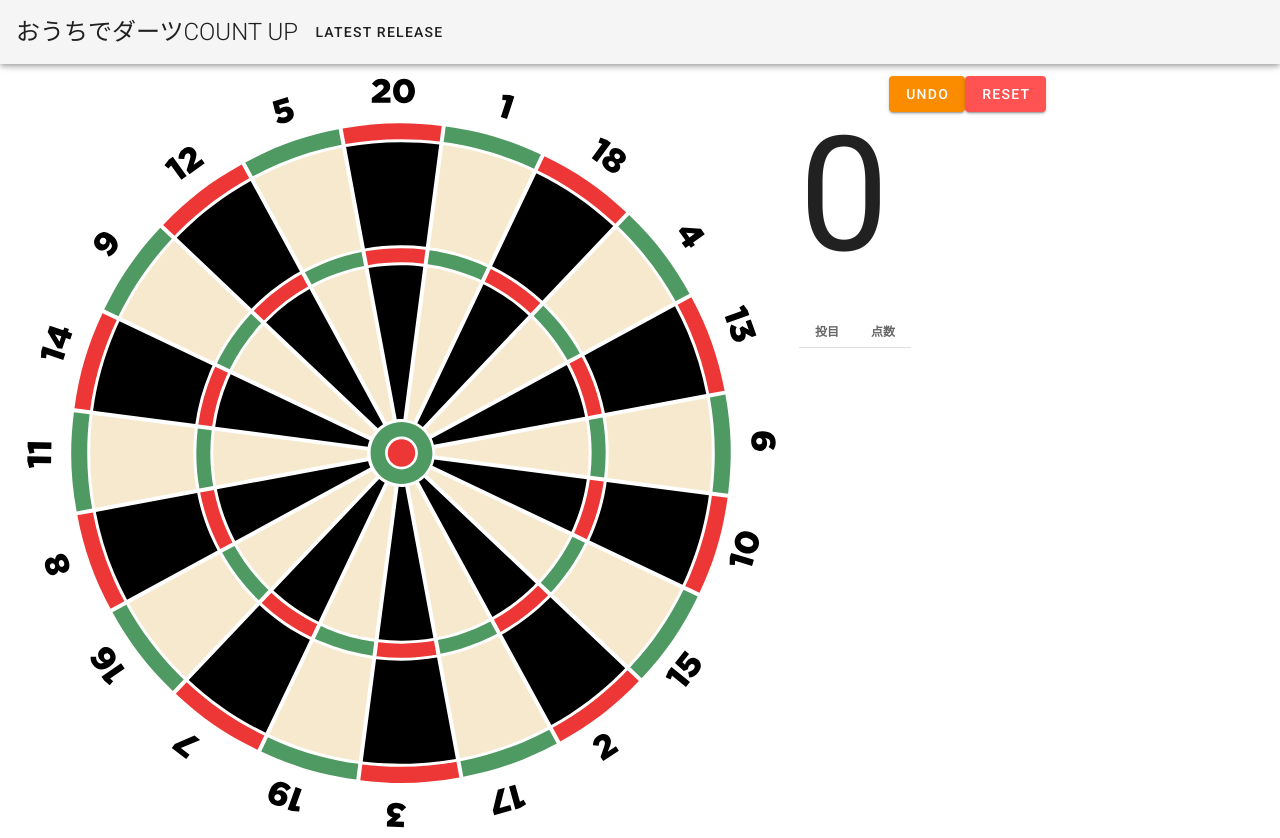
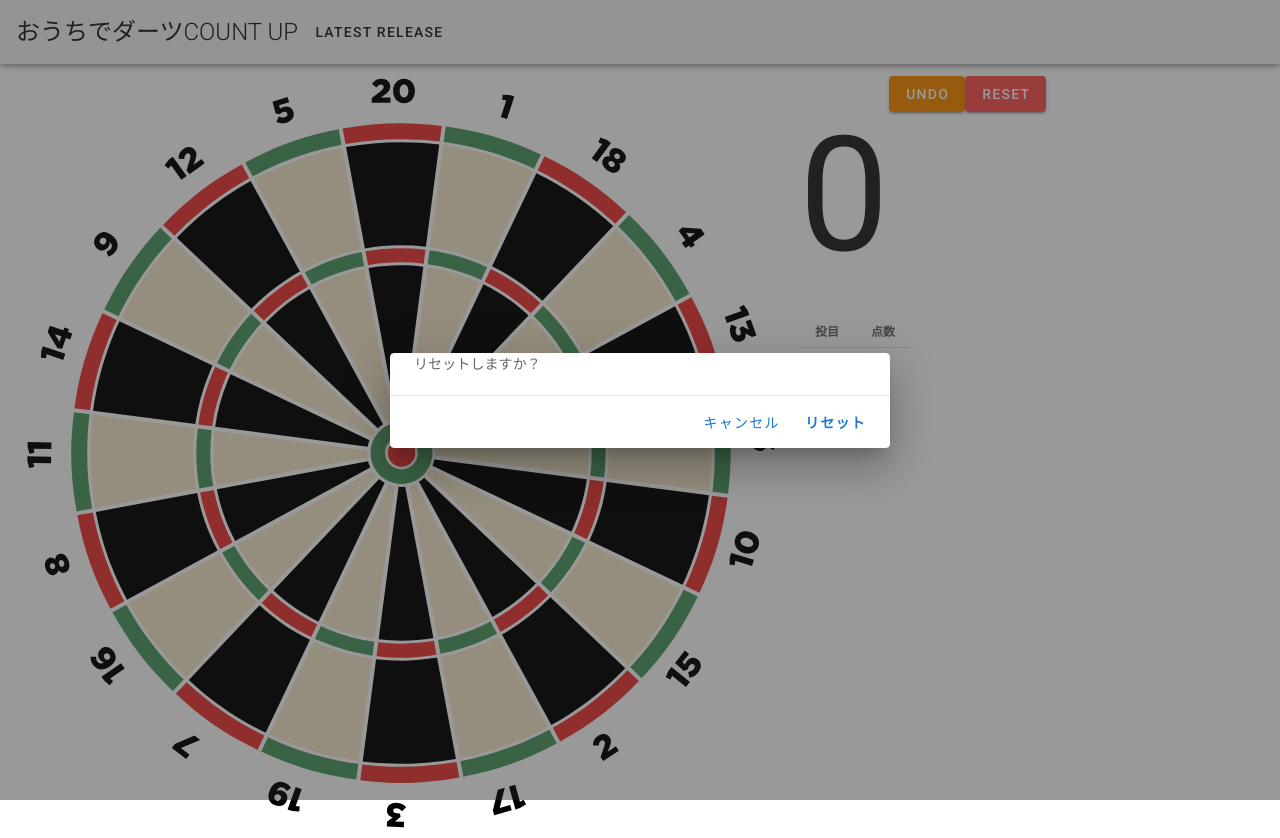
Before and after one commit to nanchovy/countup, a Vue app: page / in a window 1280 px wide. Both pictures are taken after a click on the button "RESET". Built offline with nearby package versions, Linux system fonts and the light colour scheme.

Commit message:
display dialog
リセットボタンを押した際、ダイアログを表示して確認してからスコアをリセットするようにした。

```diff
--- a/src/components/ScoreBoard.vue
+++ b/src/components/ScoreBoard.vue
@@ -6,7 +6,33 @@
           {{ history.reduce((sum, dart) => sum + dart.score, 0) }}
         </div>
         <v-btn color="warning" @click="this.deleteLastHistory">undo</v-btn>
-                <v-btn color="error" @click="resetHistory">RESET</v-btn>
+        <v-dialog
+            v-model="dialog"
+            width="500"
+        >
+          <template v-slot:activator="{ on }">
+            <v-btn color="error" v-on="on">RESET</v-btn>
+          </template>
+          <v-card>
+          <v-card-text>
+            リセットしますか？
+          </v-card-text>
+          <v-divider></v-divider>
+          <v-card-actions>
+            <div class="flex-grow-1"></div>
+            <v-btn
+              color="primary"
+              text
+              @click="dialog = false"
+            >キャンセル</v-btn>
+            <v-btn
+              color="primary"
+              text
+              @click="resetHistory()"
+            ><b>リセット</b></v-btn>
+          </v-card-actions>
+        </v-card>
+        </v-dialog>
       </v-layout>
       <v-layout>
         <v-simple-table dense>
@@ -31,7 +57,8 @@
 <script>
     export default {
         data: () => ({
-            totalScore: 0
+            totalScore: 0,
+            dialog: false
         }),
         props: {
             history: {
@@ -45,6 +72,10 @@
             },
             resetHistory () {
                 this.$emit('resetHistory')
+                this.hiddenDialog()
+            },
+            hiddenDialog() {
+                this.dialog = false
             }
         }
     }
```
Lines whose indentation alone changed are shown as unchanged.
